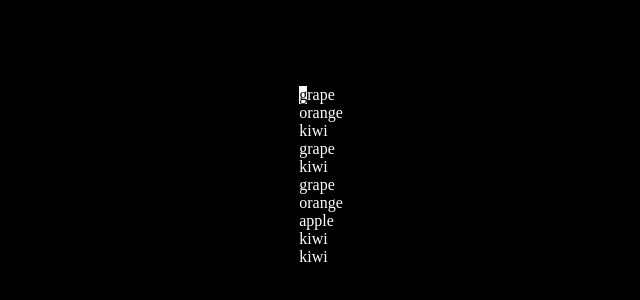
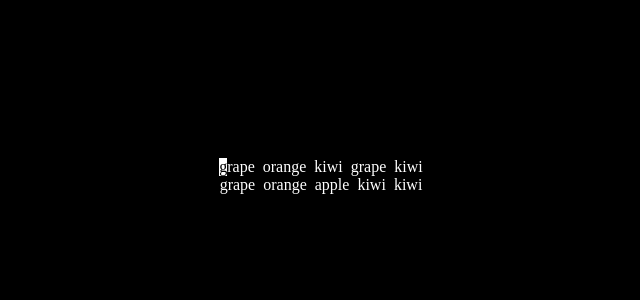
Before and after one commit to Boom123bam/cooltypinggame, a React (Vite) app: page / in a window 1280 px wide. Shown: the part 224-524 px from the top of the page, without its empty margins (323-963 px from the left). Built offline with nearby package versions, Linux system fonts and the light colour scheme.

Commit message:
Fix styes for scroller

```diff
--- a/src/App.css
+++ b/src/App.css
@@ -11,13 +11,13 @@ body {
 
 .text-display {
   width: 15rem;
-  display: flex;
-  flex-wrap: wrap;
-  justify-content: center;
 
   .scroller {
     translate: 0 var(--depth);
     transition: translate 0.5s;
+    display: flex;
+    flex-wrap: wrap;
+    justify-content: center;
   }
 
   .word {
```
